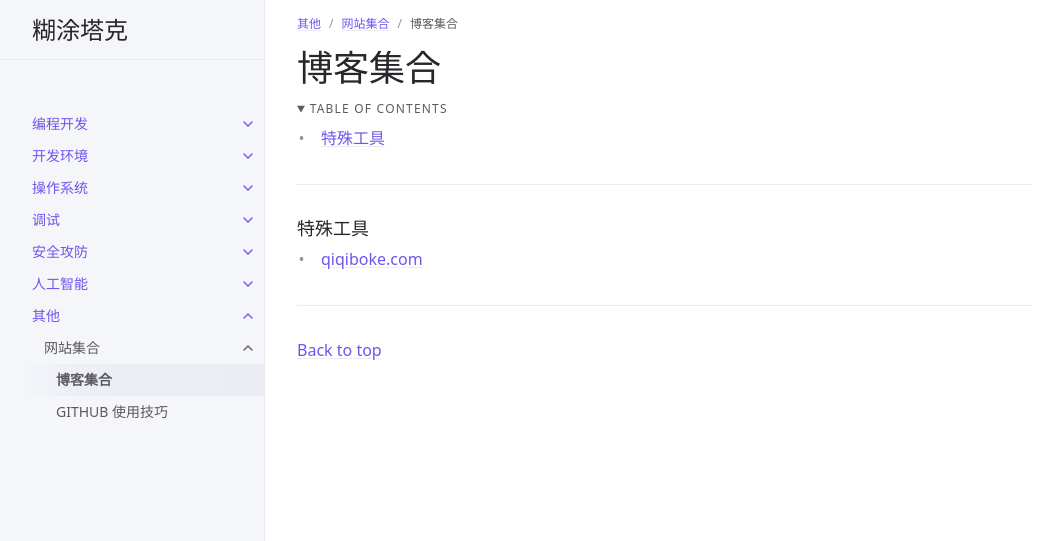
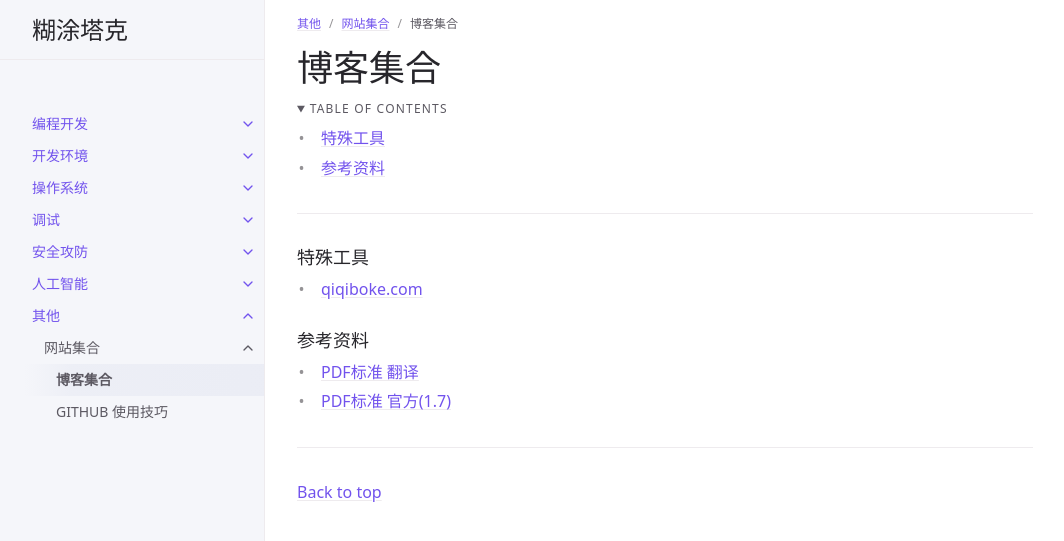
Before and after one commit to ZehnMilliarden/blog, a Jekyll site: the page built from _cs/other/web/blog.md, in a window 1280 px wide. Shown: the top 541 px of the page, without its empty margins (107-1171 px from the left). Built offline with Jekyll 4.4.1, drawn with Linux system fonts in a browser that asks for light colours.

Commit message:
【web】新增DPF标准相关资料

```diff
--- a/_cs/other/web/blog.md
+++ b/_cs/other/web/blog.md
@@ -25,3 +25,7 @@ permalink: /cs/other/web/blog
 
 ### 特殊工具
 - [qiqiboke.com](https://www.qiqiboke.com/){:target="_blank"}
+
+### 参考资料
+- [PDF标准 翻译](https://zxyle.github.io/PDF-Explained/){:target="_blank"}
+- [PDF标准 官方(1.7)](https://opensource.adobe.com/dc-acrobat-sdk-docs/pdfstandards/pdfreference1.7old.pdf){:target="_blank"}
```
